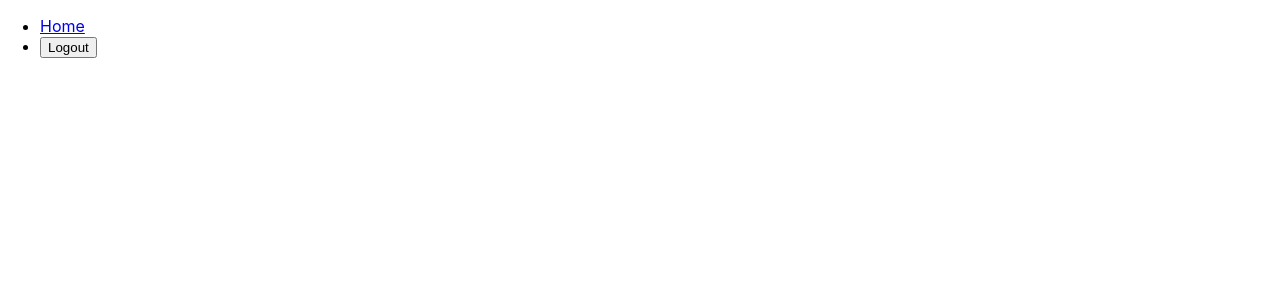
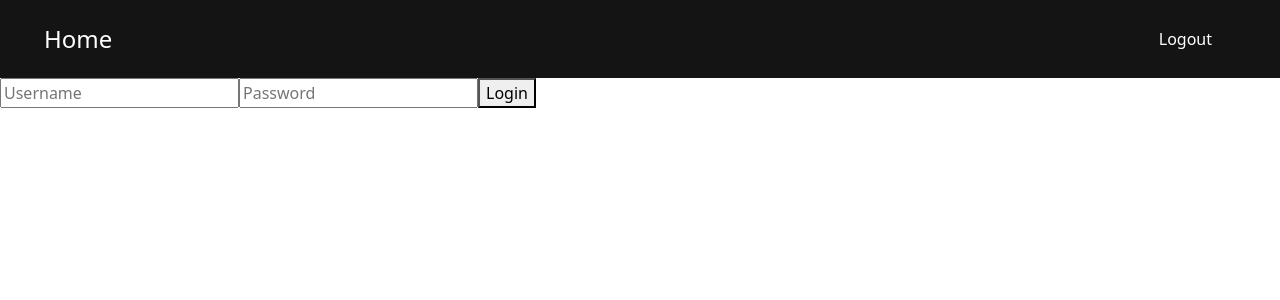
Before and after one commit to ajscatman/ATLAS, a React (Create React App) app in the folder atlas/frontend/: page /login in a window 1280 px wide. Before the commit this address had no page. Shown: the top 300 px of the page. Built offline with nearby package versions, Linux system fonts and the light colour scheme; sample sign-in values are in the browser's storage.

Commit message:
nav bar css and redirects fix

```diff
--- a/atlas/frontend/src/App.js
+++ b/atlas/frontend/src/App.js
@@ -23,7 +23,8 @@ const App = () => {
       <div>
         <NavigationBar />
         <Routes>
-          <Route path="/" element={<LoginForm />} />
+          <Route path="/" element={<Navigate to="/login" />} />
+          <Route path="/login" element={<LoginForm />} />
           <Route path="/home" element={<ProtectedRoute><HomePage /></ProtectedRoute>} />
           <Route path="/register" element={<RegistrationForm />} />
         </Routes>
--- /dev/null
+++ b/atlas/frontend/src/NavigationBar.css
@@ -0,0 +1,46 @@
+.navbar {
+    background-color: #141414;
+    padding: 1rem;
+  }
+
+  .navbar-brand {
+    /* font-weight: bold; */
+    font-size: 1.5rem;
+    color: #ffffff;
+    text-decoration: none;
+    margin-left: 1rem;
+  }
+
+  .nav-link {
+    color: #ffffff;
+    text-decoration: none;
+    padding: 0.5rem;
+    border-radius: 4px;
+    margin-right: 1rem;
+  }
+
+  .nav-link:hover {
+    background-color: #ddd;
+  }
+
+  .logout-btn {
+    background: none;
+    border: none;
+    color: #ffffff;
+    cursor: pointer;
+    padding: 0.5rem;
+    border-radius: 4px;
+    margin-right: 1rem;
+  }
+
+  .logout-btn:hover {
+    background-color: #ddd;
+  }
+
+  .navbar-nav {
+    align-items: center;
+  }
+
+  .navbar-nav .nav-item:last-child {
+    margin-right: 1rem;
+  }
--- a/atlas/frontend/src/NavigationBar.js
+++ b/atlas/frontend/src/NavigationBar.js
@@ -1,5 +1,7 @@
 import React from 'react';
 import { Link } from 'react-router-dom';
+import 'bootstrap/dist/css/bootstrap.min.css';
+import './NavigationBar.css';
 
 const NavigationBar = () => {
   const isAuthenticated = () => {
@@ -10,32 +12,34 @@ const NavigationBar = () => {
   const handleLogout = () => {
     localStorage.removeItem('accessToken');
     localStorage.removeItem('refreshToken');
-    window.location.href = '/';
+    window.location.href = '/login';
   };
 
   return (
-    <nav>
-      <ul>
+    <nav className="navbar navbar-expand-lg">
+      <div className="container-fluid">
+        {isAuthenticated() && (
+          <Link to="/home" className="navbar-brand">Home</Link>
+        )}
+        <div className="collapse navbar-collapse justify-content-end">
+          <ul className="navbar-nav ml-auto">
             {isAuthenticated() ? (
-          <>
-            <li>
-              <Link to="/home">Home</Link>
+              <li className="nav-item">
+                <button className="logout-btn" onClick={handleLogout}>Logout</button>
               </li>
-            <li>
-              <button onClick={handleLogout}>Logout</button>
-            </li>
-          </>
             ) : (
               <>
-            <li>
-              <Link to="/">Login</Link>
+                <li className="nav-item">
+                  <Link to="/login" className="nav-link">Login</Link>
                 </li>
-            <li>
-              <Link to="/register">Register</Link>
+                <li className="nav-item">
+                  <Link to="/register" className="nav-link">Register</Link>
                 </li>
               </>
             )}
           </ul>
+        </div>
+      </div>
     </nav>
   );
 };
--- a/atlas/package.json
+++ b/atlas/package.json
@@ -1,11 +1,13 @@
 {
   "dependencies": {
     "axios": "^1.6.8",
+    "bootstrap": "^5.3.3",
     "react": "^18.2.0",
     "react-dom": "^18.2.0",
     "react-router-dom": "^6.22.3",
     "react-scripts": "^5.0.1",
     "react-toastify": "^10.0.5",
+    "styled-components": "^6.1.8",
     "web-vitals": "^3.5.2"
   },
   "devDependencies": {
```
Also changed, not shown: atlas/frontend/src/LoginForm.js (line endings or trailing spaces), 1 other file (tests, documents, lock files or other folders). Lines whose indentation alone changed are shown as unchanged.
